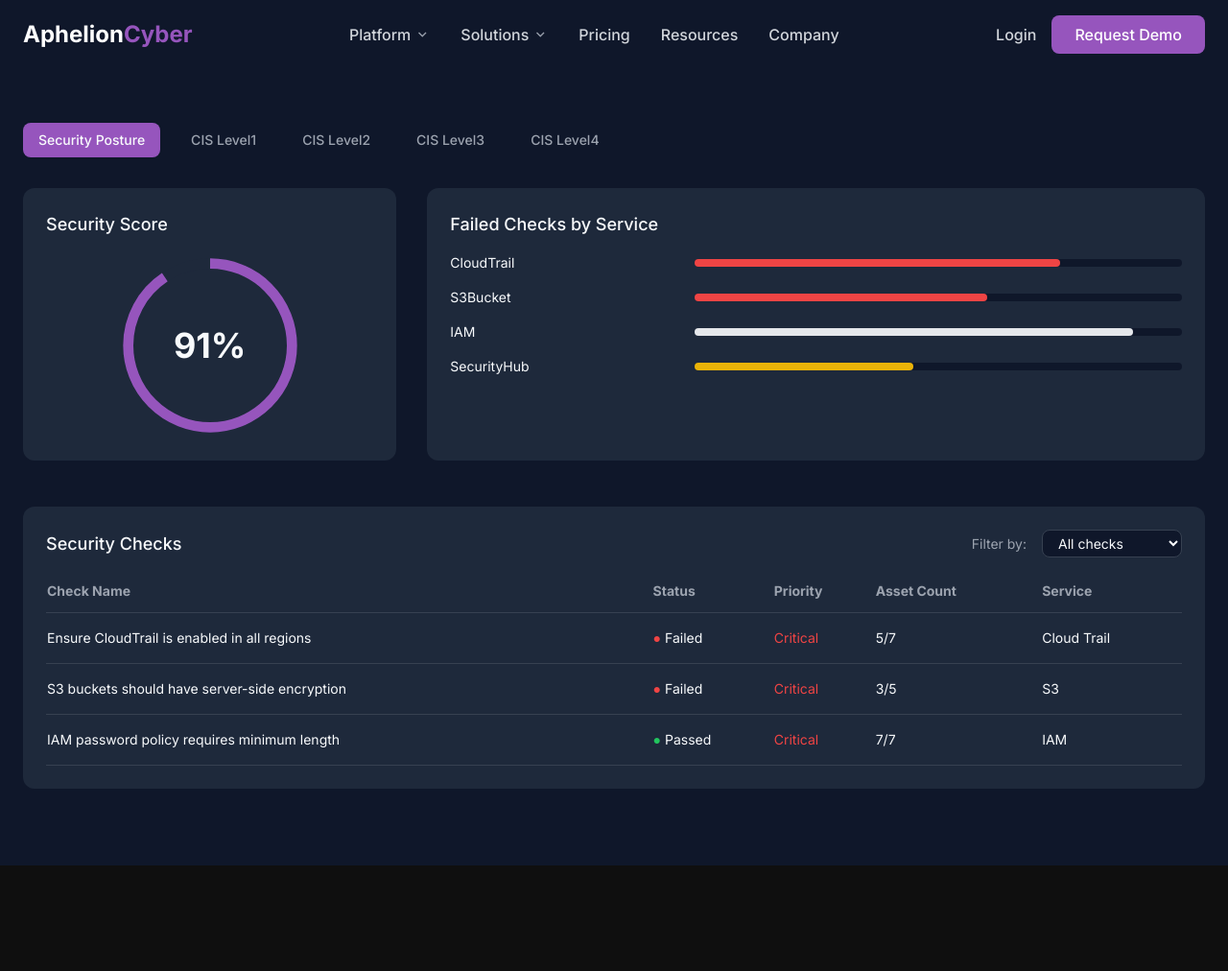
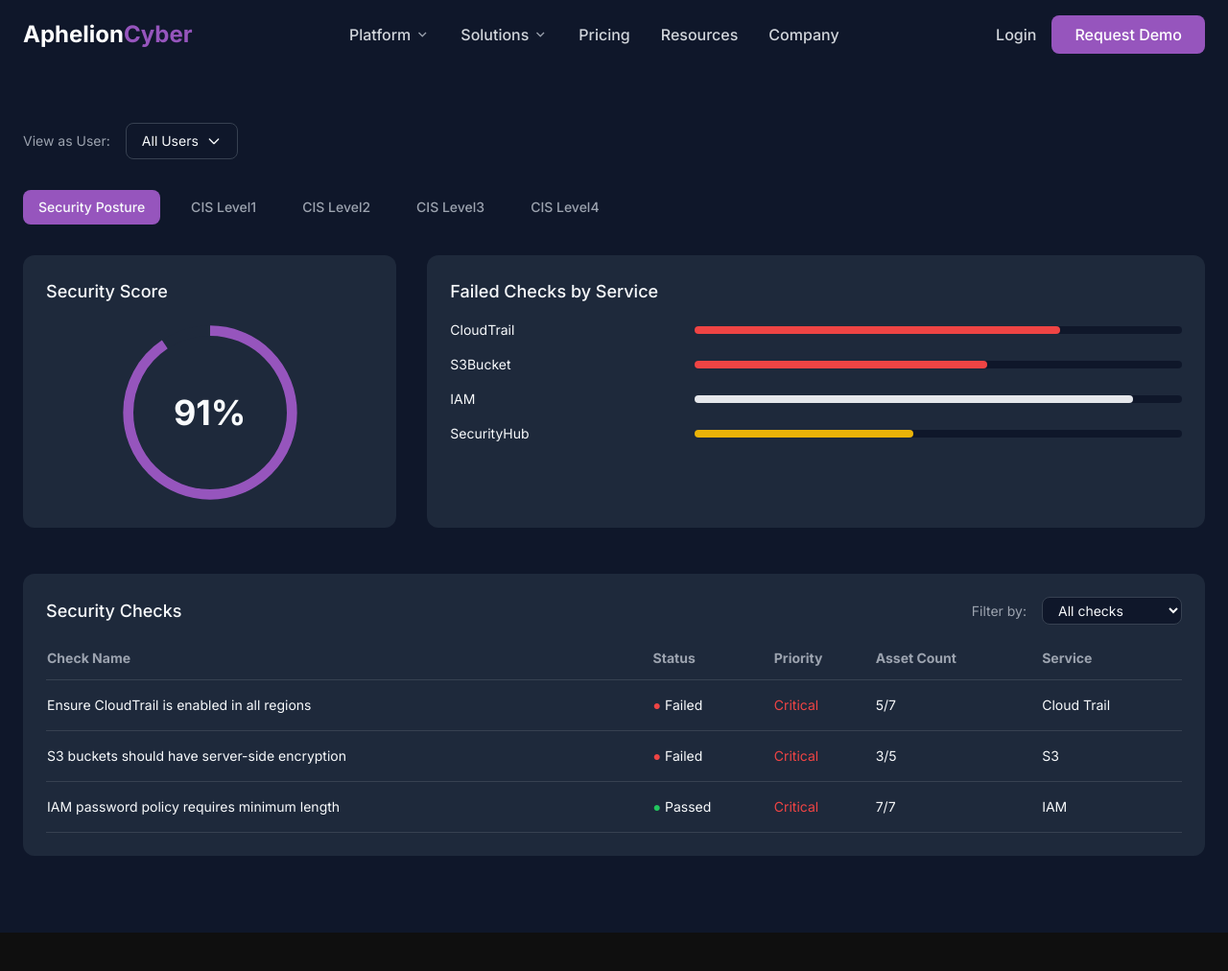
Before and after one commit to Luphonix-Prime/aphelion-cyber-new, a Django app: page /security/ in a window 1280 px wide. Shown: the top 1012 px of the page at 96% size. Run offline with Django 5.2, Linux system fonts and the light colour scheme; some libraries are stand-ins or nearby versions.

Commit message:
feat(website): add user switching functionality to security page
Introduce a custom dropdown for switching user views on the security page. This allows admins to filter and view security data for specific users or all users. The dropdown includes options for "All Users," "Pratik Patel," and "Saumya," with corresponding AJAX calls to update the dashboard dynamically. Additionally, the "For Financial Services" menu item was renamed to "Compliance" for clarity.

```diff
--- a/templates/base.html
+++ b/templates/base.html
@@ -215,7 +215,7 @@
                                     <div class="bg-[#1e293b] rounded-xl shadow-xl p-4 border border-gray-700">
                                         <ul class="space-y-2">
                                             <li><a href="{% url 'security' %}" class="block px-4 py-2 text-sm hover:bg-[#0f172a]/50 rounded-lg">Security</a></li>
-                                            <li><a href="#" class="block px-4 py-2 text-sm hover:bg-[#0f172a]/50 rounded-lg">For Financial Services</a></li>
+                                            <li><a href="#" class="block px-4 py-2 text-sm hover:bg-[#0f172a]/50 rounded-lg">Compliance</a></li>
                                             <li><a href="#" class="block px-4 py-2 text-sm hover:bg-[#0f172a]/50 rounded-lg">For Government</a></li>
                                             <li><a href="#" class="block px-4 py-2 text-sm hover:bg-[#0f172a]/50 rounded-lg">For Enterprise</a></li>
                                         </ul>
--- a/templates/website/security.html
+++ b/templates/website/security.html
@@ -6,6 +6,62 @@
 {% block content %}
 <div class="pt-32 pb-20 bg-[#0f172a]">
     <div class="container mx-auto px-4 md:px-6">
+        <!-- Admin User Switching Menu -->
+        <div class="flex justify-between items-center mb-8">
+            <!-- <div class="flex space-x-4">
+                <button class="bg-[#9655BD] px-4 py-2 rounded-lg text-sm font-medium">Security Posture</button>
+                <button class="text-gray-400 hover:text-white px-4 py-2 rounded-lg text-sm font-medium">CIS Level1</button>
+                <button class="text-gray-400 hover:text-white px-4 py-2 rounded-lg text-sm font-medium">CIS Level2</button>
+                <button class="text-gray-400 hover:text-white px-4 py-2 rounded-lg text-sm font-medium">CIS Level3</button>
+                <button class="text-gray-400 hover:text-white px-4 py-2 rounded-lg text-sm font-medium">CIS Level4</button>
+            </div> -->
+            <div class="flex items-center space-x-4">
+                <span class="text-sm text-gray-400">View as User:</span>
+                <!-- Replace the select element with a custom dropdown -->
+                <div class="relative inline-block text-left">
+                    <button type="button" onclick="toggleUserDropdown()" class="bg-[#0f172a] border border-gray-700 rounded-lg px-4 py-2 text-sm flex items-center space-x-2">
+                        <span id="selectedUser">All Users</span>
+                        <svg class="w-4 h-4" fill="none" stroke="currentColor" viewBox="0 0 24 24"><path stroke-linecap="round" stroke-linejoin="round" stroke-width="2" d="M19 9l-7 7-7-7"></path></svg>
+                    </button>
+                    <div id="userDropdown" class="hidden absolute z-10 mt-2 w-56 rounded-lg bg-[#1e293b] shadow-lg ring-1 ring-black ring-opacity-5">
+                        <div class="py-1" role="menu">
+                            <button onclick="selectUser('all', 'All Users')" class="block w-full px-4 py-2 text-sm text-left hover:bg-[#0f172a]/50">All Users</button>
+                            <button onclick="selectUser('pratik', 'Pratik Patel')" class="block w-full px-4 py-2 text-sm text-left hover:bg-[#0f172a]/50">
+                                <div class="flex items-center space-x-2">
+                                    <img src="/static/images/AWS-Marketplace-Logo-PNG-to-svg-1.png" alt="AWS" class="w-5 h-5">
+                                    <span>Pratik Patel</span>
+                                </div>
+                            </button>
+                            <button onclick="selectUser('saumya', 'Saumya')" class="block w-full px-4 py-2 text-sm text-left hover:bg-[#0f172a]/50">Saumya</button>
+
+                        </div>
+                    </div>
+                </div>
+
+                <!-- Add this JavaScript to handle the custom dropdown -->
+                <script>
+                function toggleUserDropdown() {
+                    const dropdown = document.getElementById('userDropdown');
+                    dropdown.classList.toggle('hidden');
+                }
+
+                function selectUser(value, label) {
+                    document.getElementById('selectedUser').textContent = label;
+                    document.getElementById('userDropdown').classList.add('hidden');
+                    switchUser(value);
+                }
+
+                // Close dropdown when clicking outside
+                document.addEventListener('click', function(event) {
+                    const dropdown = document.getElementById('userDropdown');
+                    const button = event.target.closest('button');
+                    if (!button || !button.hasAttribute('onclick') || !button.getAttribute('onclick').includes('toggleUserDropdown')) {
+                        dropdown.classList.add('hidden');
+                    }
+                });
+                </script>
+            </div>
+        </div>
         <!-- Security Posture Tabs -->
         <div class="flex space-x-4 mb-8">
             <button class="bg-[#9655BD] px-4 py-2 rounded-lg text-sm font-medium">Security Posture</button>
@@ -254,3 +310,48 @@
     </div>
 </div>
 {% endblock %}
+
+
+<script>
+function switchUser() {
+    const selectedUser = document.getElementById('userSwitch').value;
+    // यहाँ AJAX कॉल करें जो सर्वर से चुने गए यूजर का डेटा लाएगा
+    // डेटा मिलने पर डैशबोर्ड अपडेट करें
+    fetch(`/api/security-data/${selectedUser}`)
+        .then(response => response.json())
+        .then(data => {
+            // डैशबोर्ड के विभिन्न सेक्शन अपडेट करें
+            updateSecurityScore(data.securityScore);
+            updateFailedChecks(data.failedChecks);
+            updateSecurityTable(data.securityChecks);
+        });
+}
+
+function updateSecurityScore(score) {
+    document.querySelector('.text-4xl.font-bold').textContent = `${score}%`;
+    // प्रोग्रेस सर्कल अपडेट करें
+    const circle = document.querySelector('circle:last-child');
+    circle.setAttribute('stroke-dashoffset', 100 - score);
+}
+
+function updateFailedChecks(checks) {
+    // सर्विस-वार फेल्ड चेक्स अपडेट करें
+    const progressBars = document.querySelectorAll('.bg-red-500, .bg-yellow-500, .bg-gray-200');
+    checks.forEach((check, index) => {
+        progressBars[index].style.width = `${check.percentage}%`;
+    });
+}
+
+function updateSecurityTable(checks) {
+    const tbody = document.querySelector('tbody');
+    tbody.innerHTML = checks.map(check => `
+        <tr class="border-b border-gray-700">
+            <td class="py-4">${check.name}</td>
+            <td><span class="text-${check.status === 'Failed' ? 'red' : 'green'}-500">●</span> ${check.status}</td>
+            <td class="text-${check.priority === 'Critical' ? 'red' : 'yellow'}-500">${check.priority}</td>
+            <td>${check.assetCount}</td>
+            <td>${check.service}</td>
+        </tr>
+    `).join('');
+}
+</script>
```
Also changed, not shown: static/images/AWS-Marketplace-Logo-PNG-to-svg-1.png (added).
